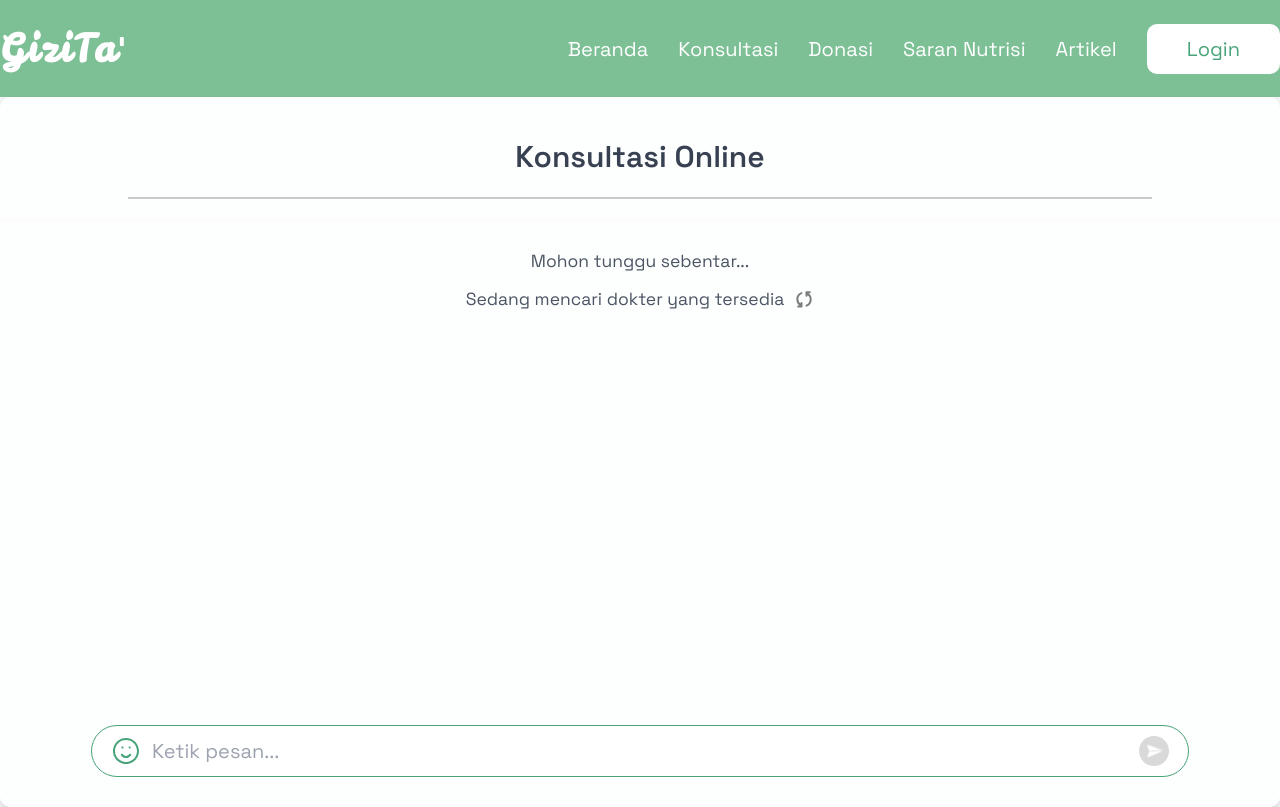
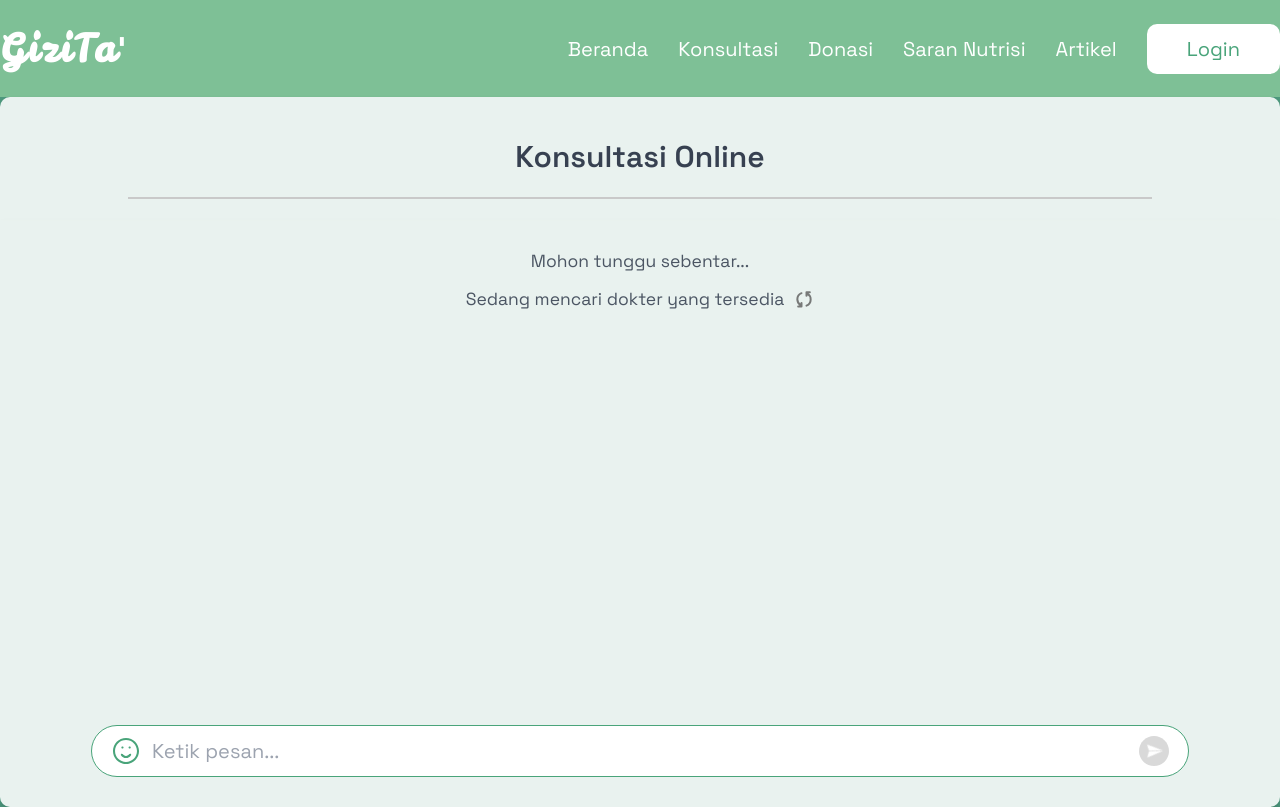
Before and after one commit to fajri-farid/GiziTa-Frontend, a React app: page /konsultasi in a window 1280 px wide. Built offline with nearby package versions, Linux system fonts and the light colour scheme; the HTML template or start-up script is replaced by a standard one.

Commit message:
style: konsultasi ui done

```diff
--- a/src/pages/Konsultasi.jsx
+++ b/src/pages/Konsultasi.jsx
@@ -2,7 +2,7 @@ import React from "react";
 
 const Konsultasi = () => {
   return (
-    <div className="flex flex-col h-[calc(100vh-90px)] bg-gray-100">
+    <div className="flex flex-col h-[calc(100vh-90px)] bg-[rgba(73,148,122,0.9)]">
       <div className="text-center bg-white bg-opacity-[0.88] w-full py-4 rounded-t-lg shadow">
         <h1 className="text-2xl font-semibold grotesk text-gray-700 mt-4">
           Konsultasi Online
```
